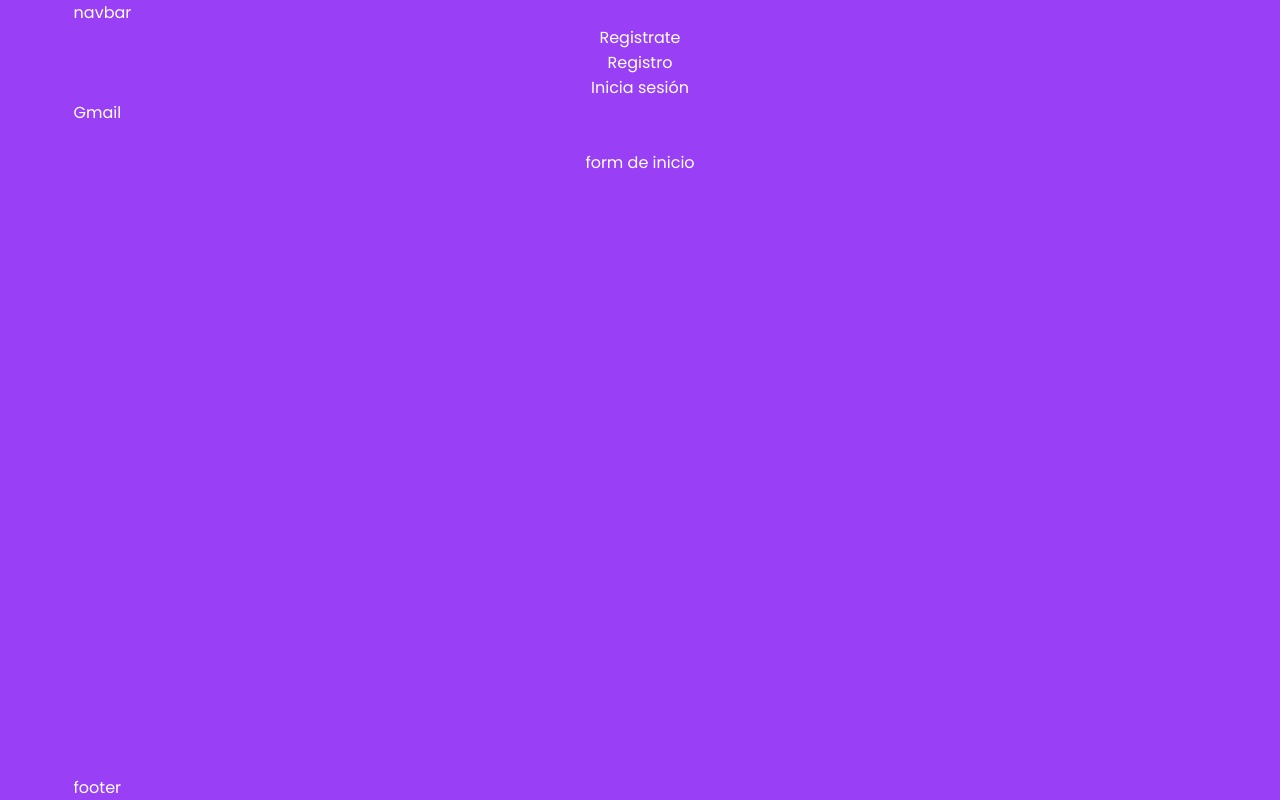
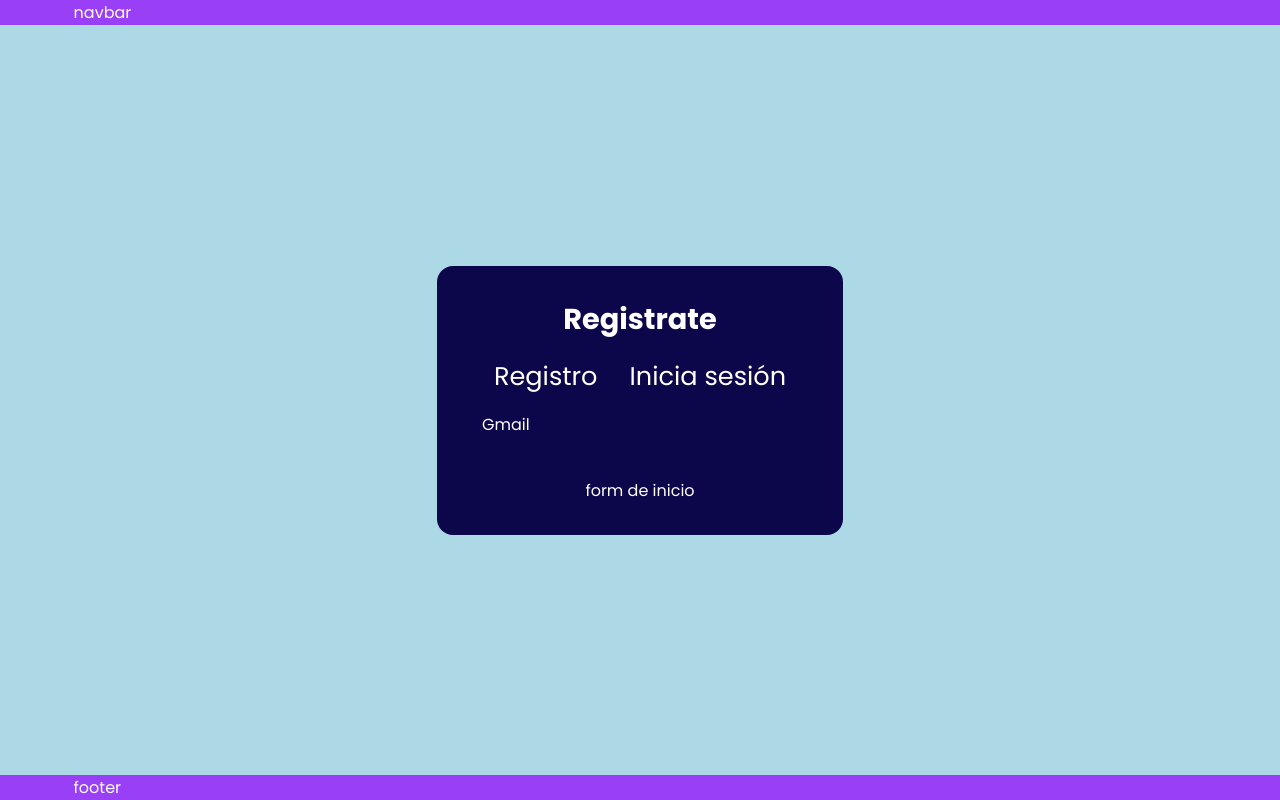
Before and after one commit to No-Country/C8-73-T-RN, a React (Vite) app: page /login in a window 1280 px wide. Built offline with nearby package versions, Linux system fonts and the light colour scheme.

Commit message:
added styles of the login design component

```diff
--- a/src/styles/App.scss
+++ b/src/styles/App.scss
@@ -10,4 +10,7 @@
 @use "./components/hero/Hero";
 
 //* PAGINAS
+//? ERROR
 @use "./pages/error/Error";
+//? LOGIN
+@use "./pages/login/LoginLayout";
--- /dev/null
+++ b/src/styles/pages/login/_LoginLayout.scss
@@ -0,0 +1,29 @@
+// MIXINS
+@import "../.././global/mixins";
+
+// ESTILOS
+.login-layout-bg {
+    @include flex(row, center, center);
+    background-color: lightblue;
+}
+.login-layout {
+    // max-width: 40vw;
+    display: flex;
+    flex-direction: column;
+    gap: 1rem;
+    border-radius: 1rem;
+    background-color: var(--background-two);
+    padding: 2rem clamp(1rem, 3.5vw, 7rem);
+
+    &-h2 {
+        font-size: 2.25vw;
+        font-weight: 700;
+    }
+    &-ul {
+        @include flex(row, center, center);
+        gap: 2rem;
+    }
+    &-a {
+        font-size: 2vw;
+    }
+}
```
